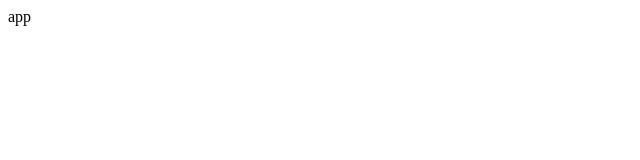
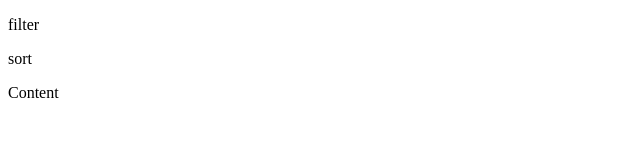
Before and after one commit to alimbaeva/react_rss_2025, a React (Vite) app: page / in a window 1280 px wide. Shown: the top 160 px of the page, without its empty margins (0-640 px from the left). Built offline with nearby package versions, Linux system fonts and the light colour scheme.

Commit message:
feat: add files

```diff
--- /dev/null
+++ b/src/componentr/content/Content.tsx
@@ -0,0 +1,5 @@
+const Content = () => {
+  return <div>Content</div>;
+};
+
+export default Content;
--- /dev/null
+++ b/src/componentr/header/Header.tsx
@@ -0,0 +1,10 @@
+const Header = () => {
+  return (
+    <header>
+      <p>filter</p>
+      <p>sort</p>
+    </header>
+  );
+};
+
+export default Header;
--- a/src/page/App.tsx
+++ b/src/page/App.tsx
@@ -1,4 +1,12 @@
+import Content from '../componentr/content/Content';
+import Header from '../componentr/header/Header';
+
 function App() {
-  return <div>app</div>;
+  return (
+    <main>
+      <Header />
+      <Content />
+    </main>
+  );
 }
 export default App;
```
